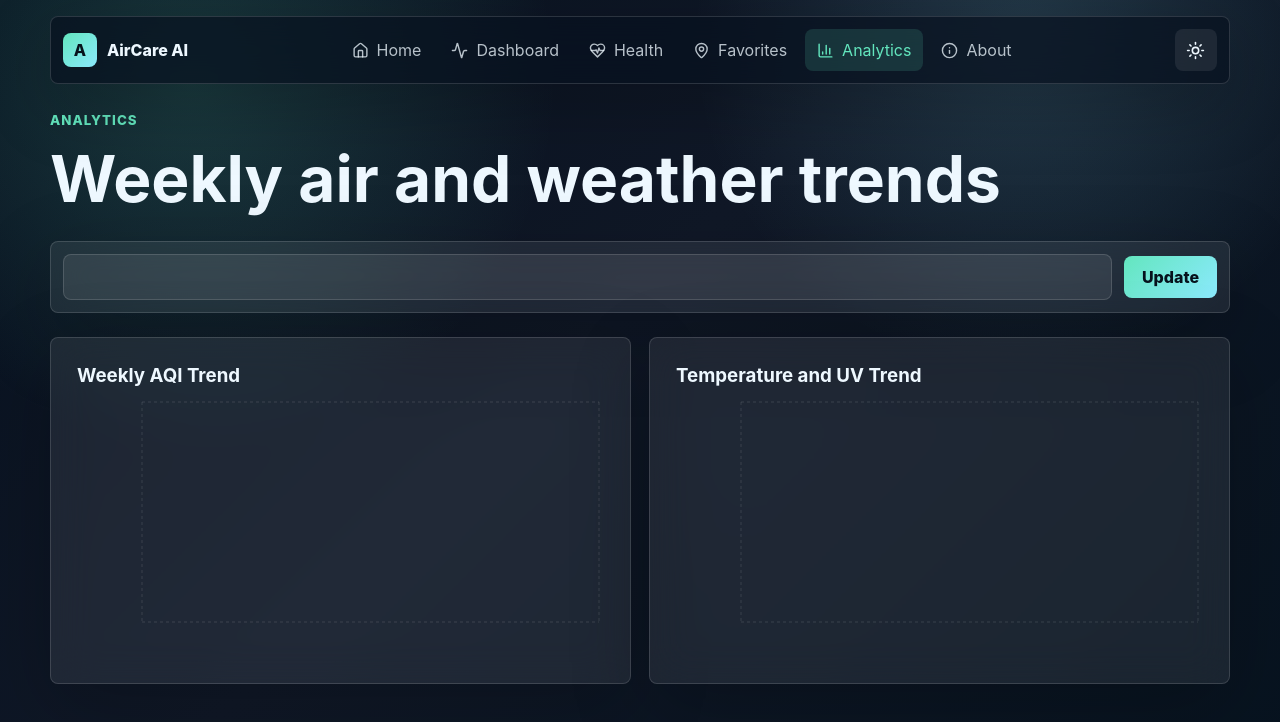
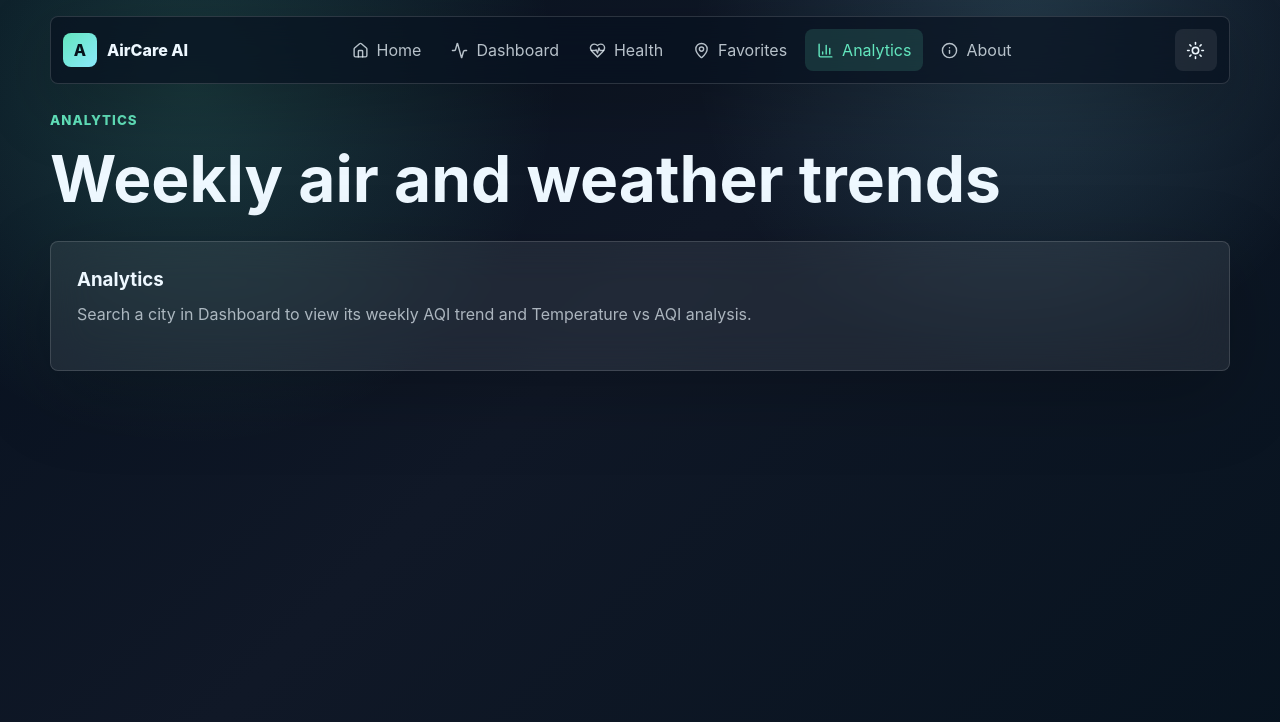
Before and after one commit to aishwaryakhandare-git/AirCare-AI, a React (Vite) app in the folder frontend/: page /analytics in a window 1280 px wide. Shown: the top 722 px of the page. Built offline with nearby package versions, Linux system fonts and the light colour scheme.

Commit message:
ANALYTICS PAGE EDITING

```diff
--- a/frontend/src/pages/Analytics.jsx
+++ b/frontend/src/pages/Analytics.jsx
@@ -1,68 +1,190 @@
 import React, { useEffect, useState } from "react";
-import { Area, AreaChart, CartesianGrid, Line, LineChart, ResponsiveContainer, Tooltip, XAxis, YAxis } from "recharts";
+import {
+  Area,
+  AreaChart,
+  CartesianGrid,
+  Line,
+  LineChart,
+  ResponsiveContainer,
+  Tooltip,
+  XAxis,
+  YAxis
+} from "recharts";
+
 import { api } from "../api.js";
 import GlassCard from "../components/GlassCard.jsx";
 
 function Analytics() {
-  const [city, setCity] = useState("");
+
+  const [city, setCity] = useState(
+    localStorage.getItem("lastCity") || ""
+  );
+
   const [data, setData] = useState([]);
 
   async function loadAnalytics(cityName) {
-    const response = await api.get(`/analytics/${cityName}`);
+    const response =
+      await api.get(`/analytics/${cityName}`);
+
     setData(response.data);
   }
 
+  useEffect(() => {
 
+    const savedCity =
+      localStorage.getItem("lastCity");
+
+    if(savedCity){
+      loadAnalytics(savedCity);
+    }
+
+  }, []);
 
   return (
     <div>
+
       <div className="section-heading">
-        <p className="eyebrow">Analytics</p>
-        <h2>Weekly air and weather trends</h2>
+        <p className="eyebrow">
+          Analytics
+        </p>
+
+        <h2>
+          Weekly air and weather trends
+        </h2>
       </div>
 
-      <form className="search-bar" onSubmit={(event) => {
+      {!city ? (
+
+        <GlassCard>
+          <h3>Analytics</h3>
+
+          <p>
+            Search a city in Dashboard
+            to view its weekly AQI trend
+            and Temperature vs AQI analysis.
+          </p>
+        </GlassCard>
+
+      ) : (
+
+        <>
+          <form
+            className="search-bar"
+            onSubmit={(event)=>{
               event.preventDefault();
               loadAnalytics(city);
-      }}>
-        <input value={city} onChange={(event) => setCity(event.target.value)} />
-        <button className="primary-btn">Update</button>
+            }}
+          >
+
+            <input
+              value={city}
+              onChange={(event)=>
+                setCity(event.target.value)
+              }
+            />
+
+            <button className="primary-btn">
+              Update
+            </button>
+
           </form>
 
           <div className="chart-grid">
+
             <GlassCard>
               <h3>Weekly AQI Trend</h3>
-          <ResponsiveContainer width="100%" height={260}>
+
+              <ResponsiveContainer
+                width="100%"
+                height={260}
+              >
                 <AreaChart data={data}>
                   <defs>
-                <linearGradient id="aqi" x1="0" y1="0" x2="0" y2="1">
-                  <stop offset="5%" stopColor="#63e6be" stopOpacity={0.8} />
-                  <stop offset="95%" stopColor="#63e6be" stopOpacity={0.05} />
+                    <linearGradient
+                      id="aqi"
+                      x1="0"
+                      y1="0"
+                      x2="0"
+                      y2="1"
+                    >
+                      <stop
+                        offset="5%"
+                        stopColor="#63e6be"
+                        stopOpacity={0.8}
+                      />
+
+                      <stop
+                        offset="95%"
+                        stopColor="#63e6be"
+                        stopOpacity={0.05}
+                      />
                     </linearGradient>
                   </defs>
-              <CartesianGrid strokeDasharray="3 3" stroke="rgba(255,255,255,0.12)" />
-              <XAxis dataKey="day" />
-              <YAxis />
-              <Tooltip />
-              <Area dataKey="aqi" stroke="#63e6be" fill="url(#aqi)" />
+
+                  <CartesianGrid
+                    strokeDasharray="3 3"
+                    stroke="rgba(255,255,255,0.12)"
+                  />
+
+                  <XAxis dataKey="day"/>
+                  <YAxis/>
+                  <Tooltip/>
+
+                  <Area
+                    dataKey="aqi"
+                    stroke="#63e6be"
+                    fill="url(#aqi)"
+                  />
                 </AreaChart>
               </ResponsiveContainer>
+
             </GlassCard>
 
             <GlassCard>
-          <h3>Temperature and UV Trend</h3>
-          <ResponsiveContainer width="100%" height={260}>
+
+              <h3>
+                Temperature vs AQI
+              </h3>
+
+              <ResponsiveContainer
+                width="100%"
+                height={260}
+              >
                 <LineChart data={data}>
-              <CartesianGrid strokeDasharray="3 3" stroke="rgba(255,255,255,0.12)" />
-              <XAxis dataKey="day" />
-              <YAxis />
-              <Tooltip />
-              <Line type="monotone" dataKey="temperature" stroke="#ffb86c" strokeWidth={3} />
-              <Line type="monotone" dataKey="uv" stroke="#8be9fd" strokeWidth={3} />
+
+                  <CartesianGrid
+                    strokeDasharray="3 3"
+                    stroke="rgba(255,255,255,0.12)"
+                  />
+
+                  <XAxis dataKey="day"/>
+                  <YAxis/>
+                  <Tooltip/>
+
+                  <Line
+                    type="monotone"
+                    dataKey="temperature"
+                    stroke="#ffb86c"
+                    strokeWidth={3}
+                  />
+
+                  <Line
+                    type="monotone"
+                    dataKey="aqi"
+                    stroke="#63e6be"
+                    strokeWidth={3}
+                  />
+
                 </LineChart>
+
               </ResponsiveContainer>
+
             </GlassCard>
+
           </div>
+        </>
+      )}
+
     </div>
   );
 }
```
Lines whose indentation alone changed are shown as unchanged.
